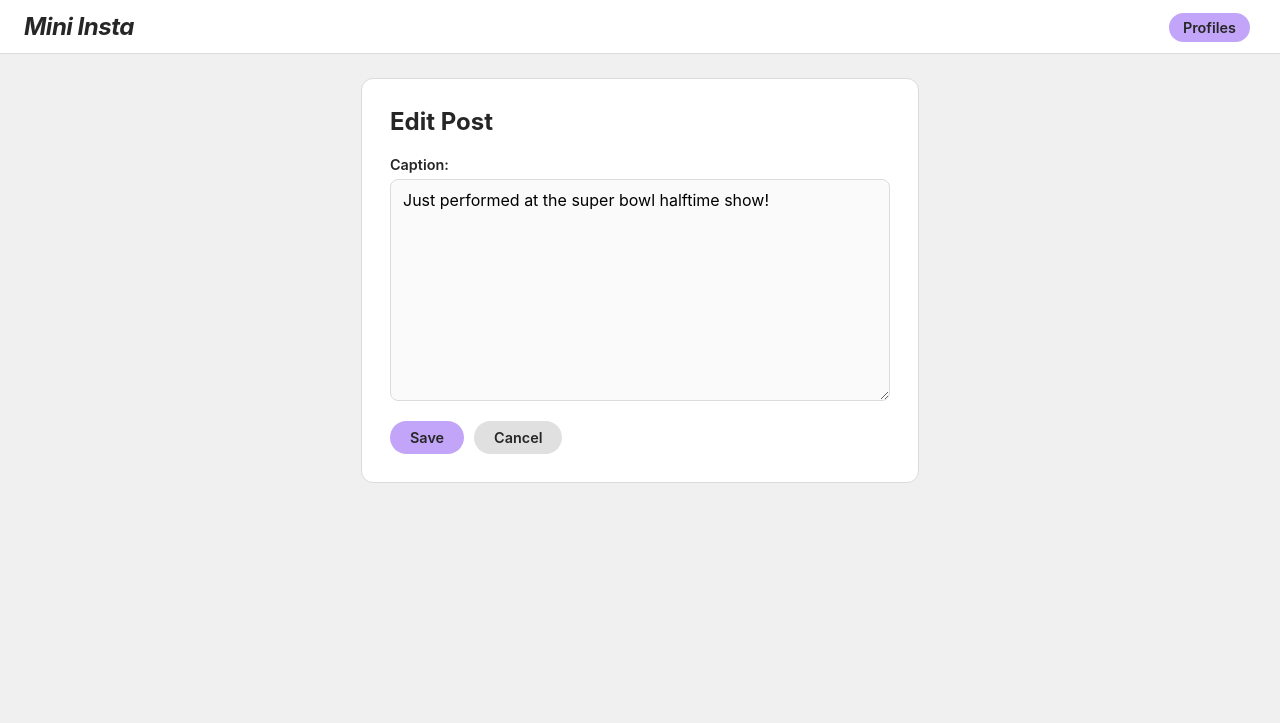
After one commit to Letitiac33/cs412, a Django app: page /mini_insta/post/1/update in a window 1280 px wide. The commit adds this page. Shown: the top 723 px of the page. Run offline with Django 5.2, Linux system fonts and the light colour scheme; data comes from the database, SQL or seed files in the repository; both versions use the stored data as it was after the commit.

Commit message:
added update post button and functionality

```diff
--- a/mini_insta/forms.py
+++ b/mini_insta/forms.py
@@ -22,3 +22,11 @@ class UpdateProfileForm(forms.ModelForm):
         '''associate this form with a model from our database.'''
         model = Profile
         fields = ['display_name', 'profile_image_url', 'bio_text']
+
+class UpdatePostForm(forms.ModelForm):
+    '''A form to update a post's caption in the database.'''
+
+    class Meta:
+        '''associate this form with a model from our database.'''
+        model = Post
+        fields = ['caption']
--- a/mini_insta/static/mini_insta/style.css
+++ b/mini_insta/static/mini_insta/style.css
@@ -199,15 +199,21 @@ h2 {
 }
 
 .post_detail p {
-    margin: 6px 0;
+    margin: 4px 0;
     color: #555;
+}
+
+.post_detail .post_actions {
+    margin-top: 24px;
+    display: flex;
+    gap: 10px;
 }
 
 .photo_grid {
     display: grid;
     grid-template-columns: repeat(auto-fill, minmax(180px, 1fr));
     gap: 10px;
-    margin: 16px 0;
+    margin: 6px 0;
 }
 
 .photo_grid img,
--- /dev/null
+++ b/mini_insta/templates/mini_insta/update_post_form.html
@@ -0,0 +1,27 @@
+<!-- File: update_post_form.html -->
+<!-- Author: Letitia Caspersen (letitiac@bu.edu), 2/27/2026 -->
+<!-- HTML page for mini insta, form to update a post -->
+
+{% extends 'mini_insta/base.html' %}
+
+{% block content %}
+<div class="create_post">
+    <h2>Edit Post</h2>
+
+    <form method="POST">
+        {% csrf_token %}
+
+        <div class="form_field">
+            <label for="caption">Caption:</label>
+            {{ form.caption }}
+        </div>
+
+        <div class="form_buttons">
+            <button type="submit">Save</button>
+            <a href="{% url 'show_post' post.pk %}">
+                <button type="button">Cancel</button>
+            </a>
+        </div>
+    </form>
+</div>
+{% endblock %}
--- a/mini_insta/urls.py
+++ b/mini_insta/urls.py
@@ -1,5 +1,5 @@
 from django.urls import path
-from .views import ProfileListView, ProfileDetailView, PostDetailView, CreatePostView, UpdateProfileView, DeletePostView
+from .views import ProfileListView, ProfileDetailView, PostDetailView, CreatePostView, UpdateProfileView, DeletePostView, UpdatePostView
 
 
 urlpatterns = [
@@ -9,4 +9,5 @@ urlpatterns = [
     path('profile/<int:pk>/create_post', CreatePostView.as_view(), name='create_post'),
     path('profile/<int:pk>/update', UpdateProfileView.as_view(), name='update_profile'),
     path('post/<int:pk>/delete', DeletePostView.as_view(), name='delete_post'),
+    path('post/<int:pk>/update', UpdatePostView.as_view(), name='update_post'),
 ]
--- a/mini_insta/views.py
+++ b/mini_insta/views.py
@@ -6,7 +6,7 @@ from django.shortcuts import render
 from django.urls import reverse
 from django.views.generic import ListView, DetailView, CreateView, UpdateView, DeleteView
 from .models import Profile, Post, Photo
-from .forms import CreatePostForm, UpdateProfileForm
+from .forms import CreatePostForm, UpdateProfileForm, UpdatePostForm
 
 class ProfileListView(ListView):
     '''Create a subclass of ListView to display all mini insta profiles.'''
@@ -76,3 +76,13 @@ class DeletePostView(DeleteView):
     def get_success_url(self):
         '''Redirect to the profile page after a successful delete.'''
         return reverse('show_profile', kwargs={'pk': self.object.profile.pk})
+
+class UpdatePostView(UpdateView):
+    model = Post
+    template_name = 'mini_insta/update_post_form.html'
+    form_class = UpdatePostForm
+    context_object_name = 'post'
+
+    def get_success_url(self):
+        '''Redirect to the post page after a successful update.'''
+        return reverse('show_post', kwargs={'pk': self.object.pk})
```
Also changed, not shown: mini_insta/templates/mini_insta/show_post.html (+7 -3 lines), db.sqlite3.
